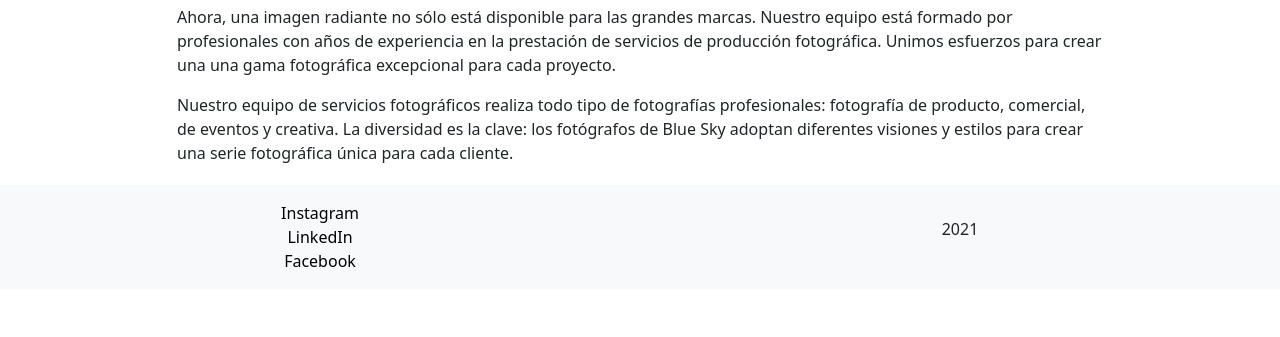
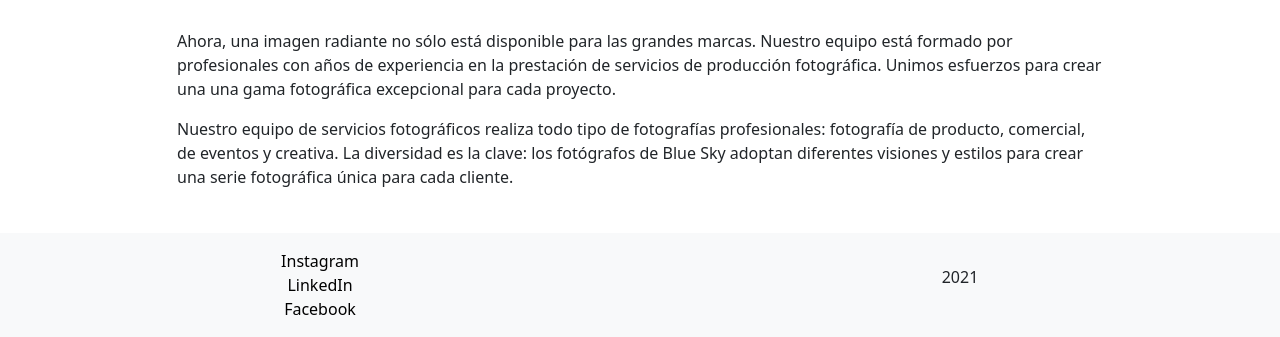
Before and after one commit to KanNeimann/PaginaFotografo-Neimann, a website: page informacion.html in a window 1280 px wide. Shown: the part 485-822 px from the top of the page. Before the commit the page ends 800 px from the top, so only its background shows below. Drawn offline with nearby package versions, Linux system fonts and the light colour scheme.

Commit message:
Update informacion.html

```diff
--- a/informacion.html
+++ b/informacion.html
@@ -67,7 +67,7 @@
     <main class="container-md">
       <div class="row py-1 justify-content-center">
       <h2 class="text-center titulo py-4">Informacion</h2>
-      <div class="col-10">
+      <div class="col-10 py-4">
       <p class="text-justify">
         Ahora, una imagen radiante no sólo está disponible para las grandes marcas. Nuestro equipo está formado por profesionales con años de experiencia en la prestación de servicios de producción fotográfica. Unimos esfuerzos para crear una una gama fotográfica excepcional para cada proyecto.
       </p>
```
